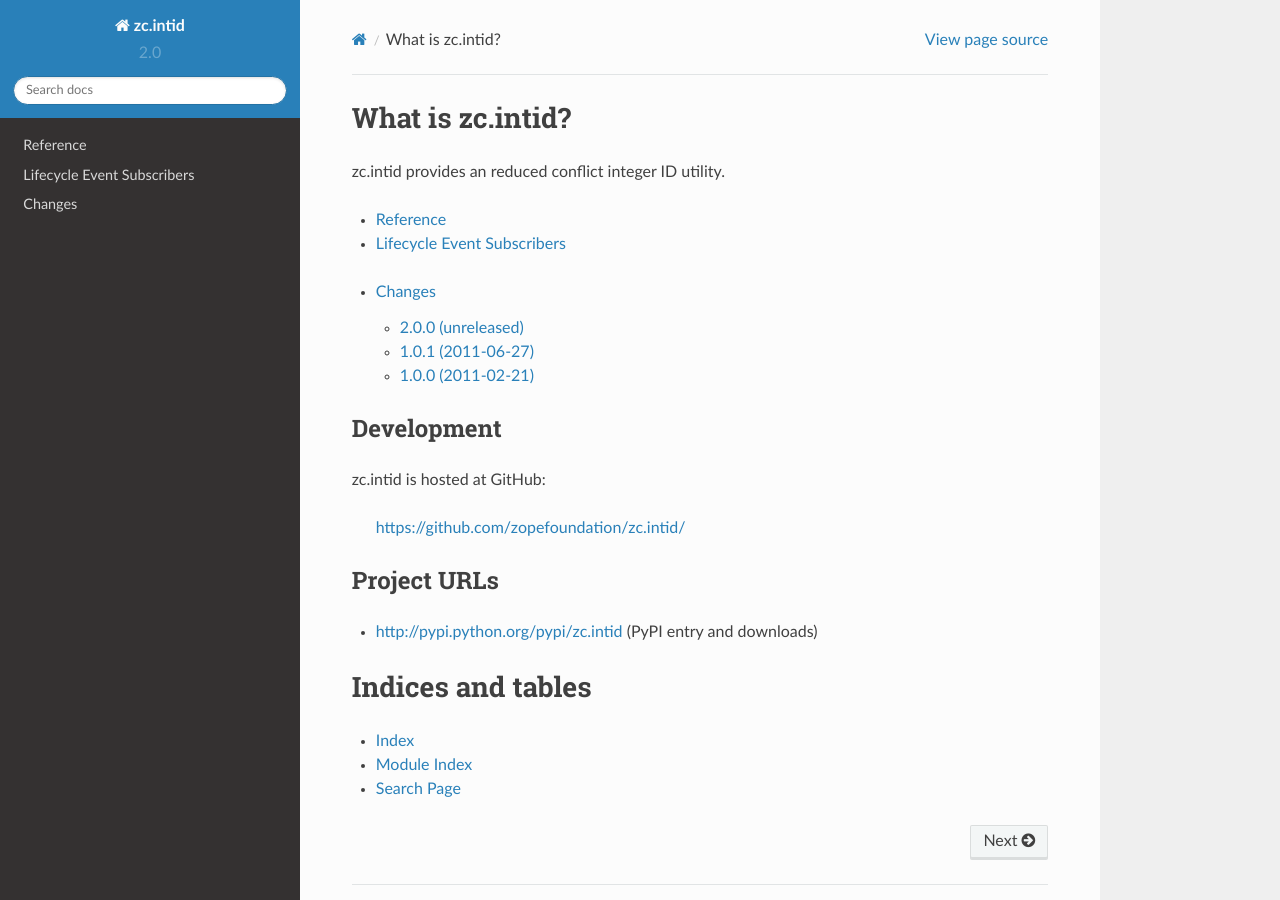
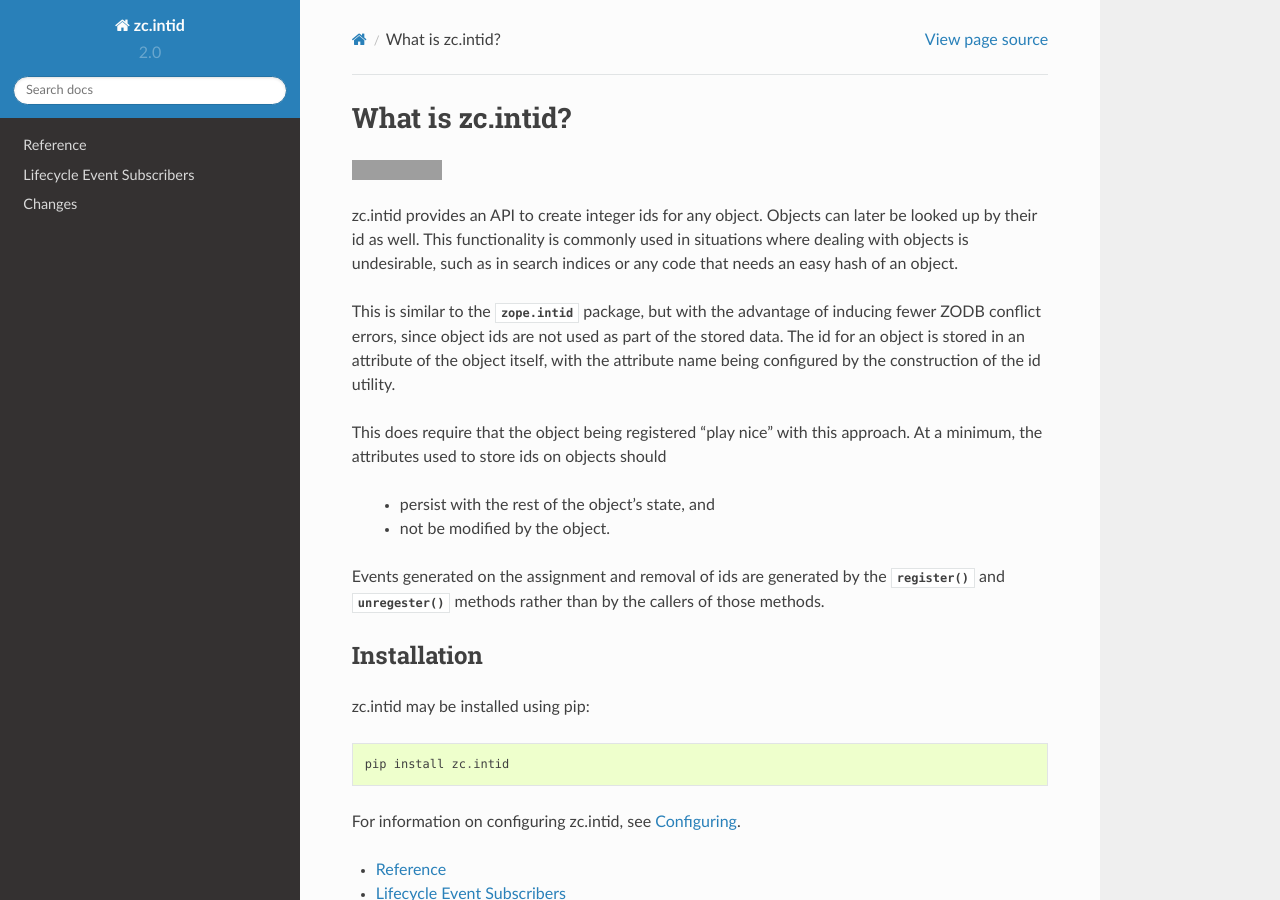
Before and after one commit to zopefoundation/zc.intid, a Sphinx documentation site: the page built from doc/index.rst, in a window 1280 px wide and 900 px high. Built offline with Sphinx 7.4.7 and the Read the Docs theme 2.0.0, drawn with Linux system fonts in a browser that asks for light colours; grey boxes are pictures that could not be loaded.

```diff
--- a/doc/index.rst
+++ b/doc/index.rst
@@ -2,7 +2,42 @@
  What is zc.intid?
 =====================
 
-zc.intid provides an reduced conflict integer ID utility.
+.. image:: https://travis-ci.org/zopefoundation/zc.intid.svg?branch=master
+    :target: https://travis-ci.org/zopefoundation/zc.intid
+
+zc.intid provides an API to create integer ids for any object.
+Objects can later be looked up by their id as well.  This functionality
+is commonly used in situations where dealing with objects is
+undesirable, such as in search indices or any code that needs an easy
+hash of an object.
+
+This is similar to the :mod:`zope.intid` package, but with the
+advantage of inducing fewer ZODB conflict errors, since object ids are
+not used as part of the stored data. The id for an object is stored in
+an attribute of the object itself, with the attribute name being
+configured by the construction of the id utility.
+
+This does require that the object being registered "play nice" with this approach.  At
+a minimum, the attributes used to store ids on objects should
+
+  - persist with the rest of the object's state, and
+
+  - not be modified by the object.
+
+
+Events generated on the assignment and removal of ids are generated by
+the :meth:`~zc.intid.interfaces.IIntIdsSet.register` and
+:meth:`~zc.intid.interfaces.IIntIdsSet.unregester` methods rather than
+by the callers of those methods.
+
+Installation
+============
+
+zc.intid may be installed using pip::
+
+  pip install zc.intid
+
+For information on configuring zc.intid, see :ref:`configuring`.
 
 .. toctree::
    :maxdepth: 1
--- a/setup.py
+++ b/setup.py
@@ -33,7 +33,7 @@ setuptools.setup(
     author="Zope Corporation and Contributors",
     author_email="zope-dev@zope.org",
     description="Reduced-conflict Integer Id Utility",
-    long_description=read("README.rst") + '\n\n' + read('CHANGES.rst'),
+    long_description=read("README.rst"),
     keywords="zope3 integer id utility",
     classifiers=[
         #"Development Status :: 5 - Production/Stable",
@@ -51,7 +51,7 @@ setuptools.setup(
         "Programming Language :: Python :: Implementation :: CPython",
         "Programming Language :: Python :: Implementation :: PyPy",
     ],
-    url="http://github.com/zopefoundation/zc.intid",
+    url="http://zcintid.readthedocs.io",
     license="ZPL 2.1",
     packages=setuptools.find_packages("src"),
     package_dir={"": "src"},
```
Also changed, not shown: README.rst (+14 -21 lines), doc/subscribers.rst (+82 -0 lines), 2 other files.
